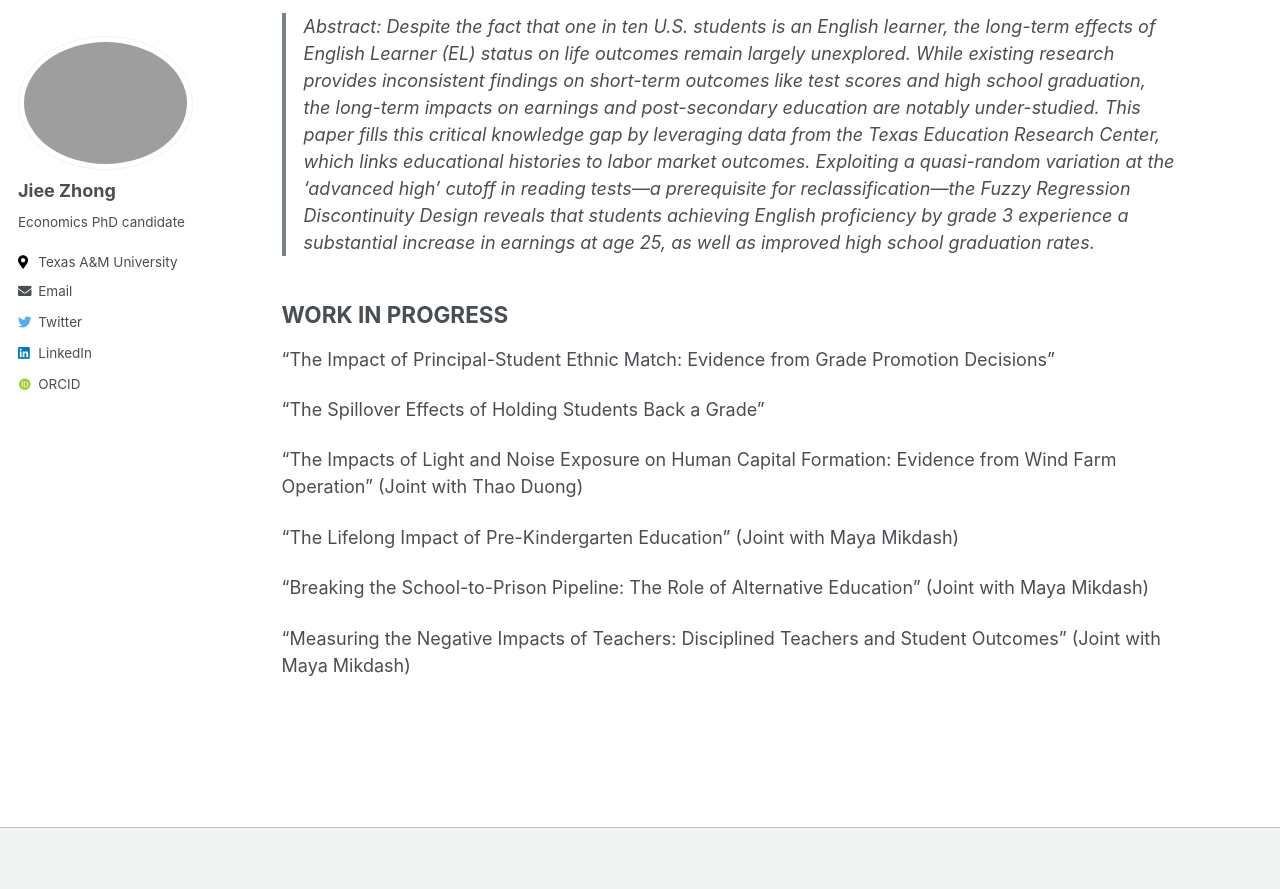
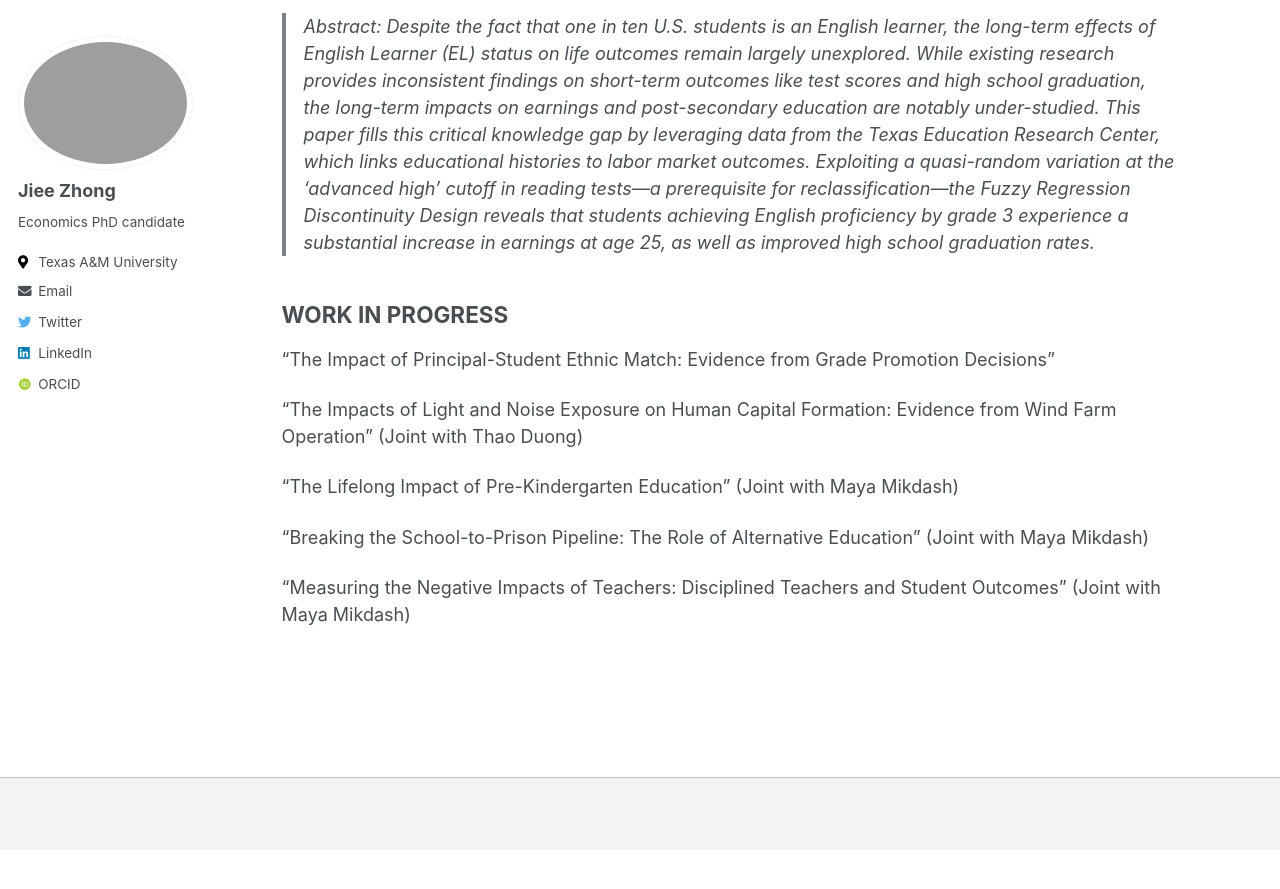
Before and after one commit to jieezhong/jieezhong.github.io, a Jekyll site: the page built from _pages/research.md, in a window 1280 px wide and 900 px high, scrolled down 1559 px. Shown: the top 889 px of the window. Built offline with Jekyll 4.4.1, drawn with Linux system fonts in a browser that asks for light colours; some web fonts are replaced; after the commit the page ends 2409 px from its top, so only the background shows below that.

Commit message:
Update research.md

```diff
--- a/_pages/research.md
+++ b/_pages/research.md
@@ -37,8 +37,6 @@ Revise and Resubmit to <ins> American Economic Journal: Applied Economics </ins>
 
 "The Impact of Principal-Student Ethnic Match: Evidence from Grade Promotion Decisions"
 
-"The Spillover Effects of Holding Students Back a Grade"
-
 "The Impacts of Light and Noise Exposure on Human Capital Formation: Evidence from Wind Farm Operation" (Joint with Thao Duong)
 
 "The Lifelong Impact of Pre-Kindergarten Education" (Joint with Maya Mikdash)
```
